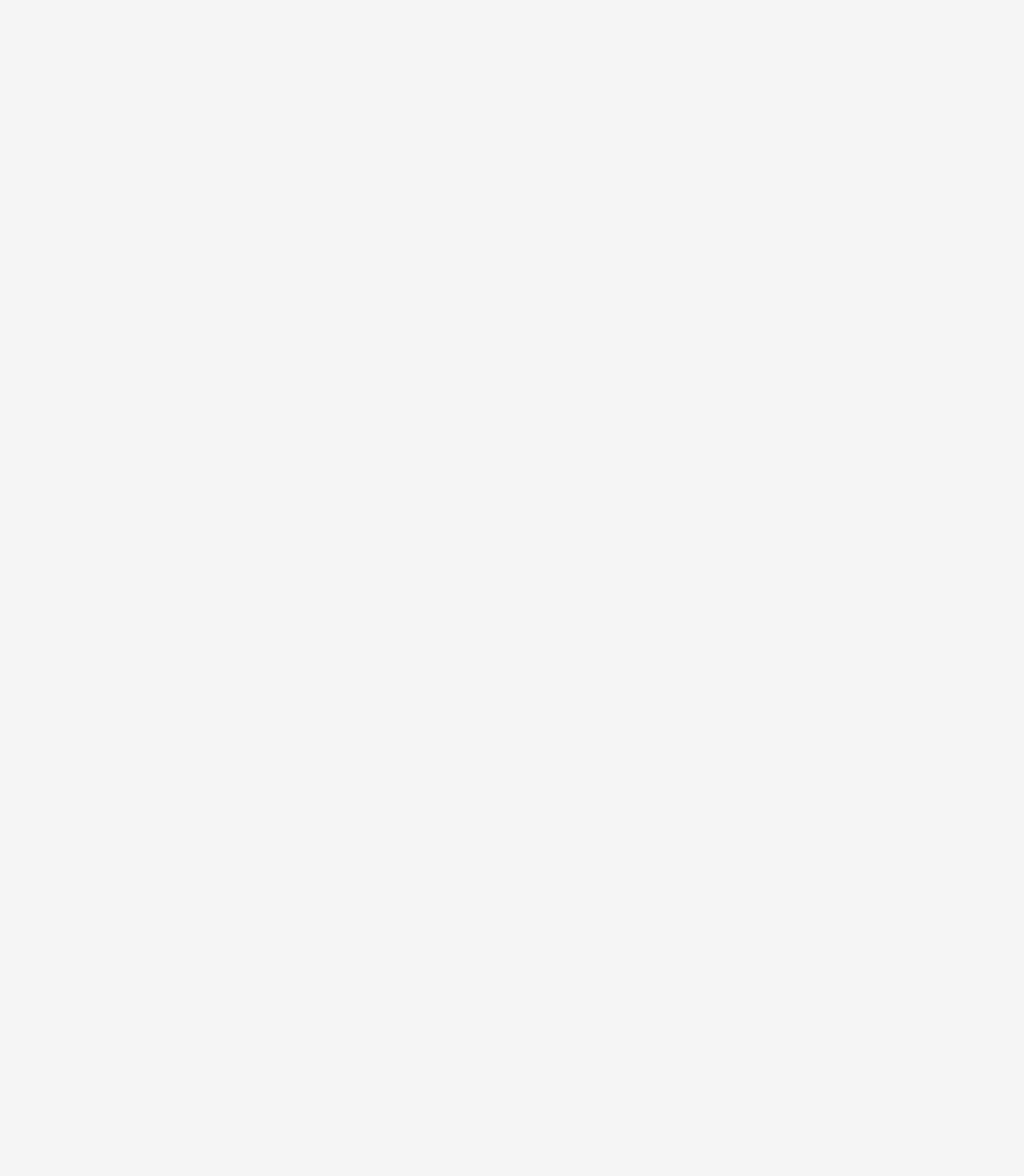
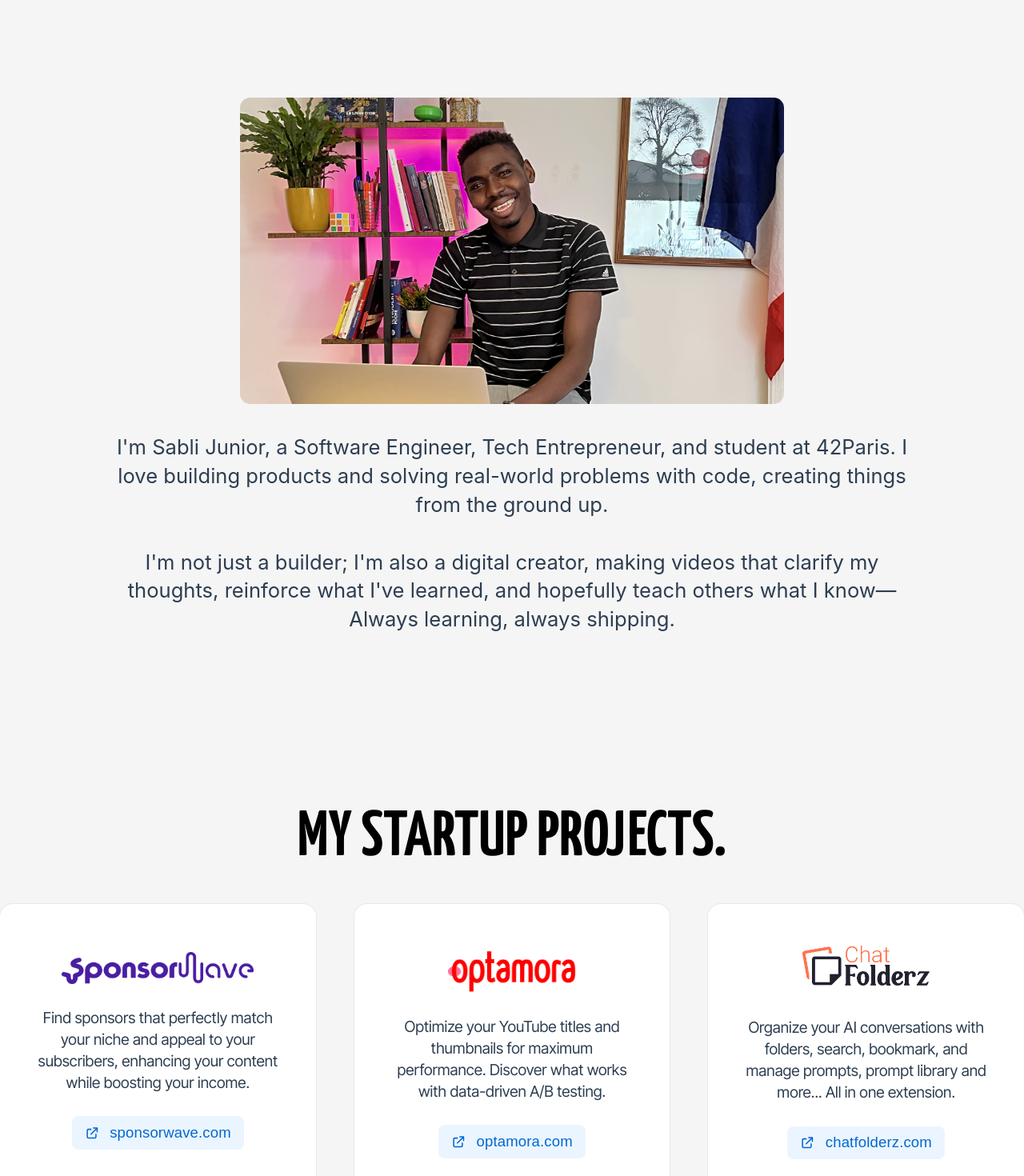
Before and after one commit to SabliJr/sablijr.com, a React (Create React App) app in the folder client/: page / in a window 1280 px wide. Before the commit this address had no page. Shown: the part 720-2190 px from the top of the page at 80% size. Before the commit the page ends 800 px from the top, so only its background shows below. Built offline with nearby package versions, Linux system fonts and the light colour scheme.

Commit message:
Updating the copy

```diff
--- a/client/src/App.js
+++ b/client/src/App.js
@@ -1,10 +1,11 @@
 import "./App.css";
 
-import LeRoutes from "./Routes";
+import Home from "./Pages/home";
+
 const App = () => {
   return (
     <div className='App'>
-      <LeRoutes />
+      <Home />
     </div>
   );
 };
--- a/client/src/Components/About/index.jsx
+++ b/client/src/Components/About/index.jsx
@@ -17,7 +17,7 @@
         <br />
         I'm not just a builder; I'm also a digital creator, making videos that
         clarify my thoughts, reinforce what I've learned, and hopefully teach
-        others what I know.
+        others what I know—Always learning, always shipping.
       </p>
     </section>
   );
--- a/client/src/Components/Hero/index.jsx
+++ b/client/src/Components/Hero/index.jsx
@@ -9,8 +9,10 @@
         CREATOR...
       </h2>
       <p className='heroText'>
-        Solo founder building what I wish existed—Always learning, always
-        shipping.
+        {/* Solo founder building what I wish existed—Always learning, always
+        shipping. */}
+        I’m a developer who loves turning ideas into real-world solutions,
+        focusing on user needs and delivering solutions that work.
       </p>
     </section>
   );
--- a/client/src/Components/myWork/index.jsx
+++ b/client/src/Components/myWork/index.jsx
@@ -17,8 +17,8 @@
         <div className='_project_container'>
           <img src={Sponsorwave} alt='' className='_project_logo _extrac' />
           <p>
-            Sponsorwave aims to help creators manage their sponsorships
-            efficiently and maximize their partnership opportunities.
+            Find sponsors that perfectly match your niche and appeal to your
+            subscribers, enhancing your content while boosting your income.
           </p>
           <button>
             <a target='#blank' href='https://www.sponsorwave.com/'>
@@ -29,8 +29,8 @@
         <div className='_project_container'>
           <img src={Optamora} alt='' className='_project_logo' />
           <p>
-            Organize your AI conversations with folders, search, bookmark, and
-            manage prompts, prompt library and more... All in one extension.
+            Optimize your YouTube titles and thumbnails for maximum performance.
+            Discover what works with data-driven A/B testing.
           </p>
           <button>
             <a target='#blank' href='https://optamora.com/'>
```
